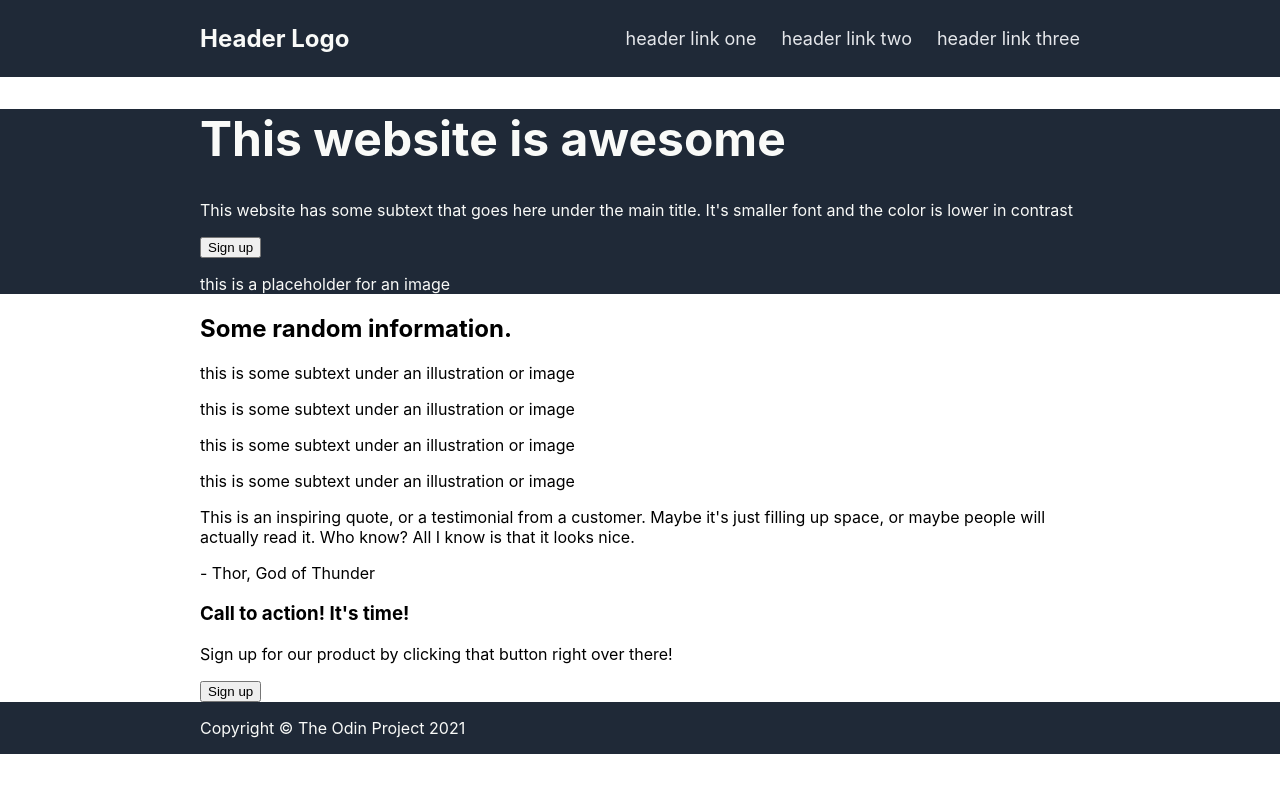
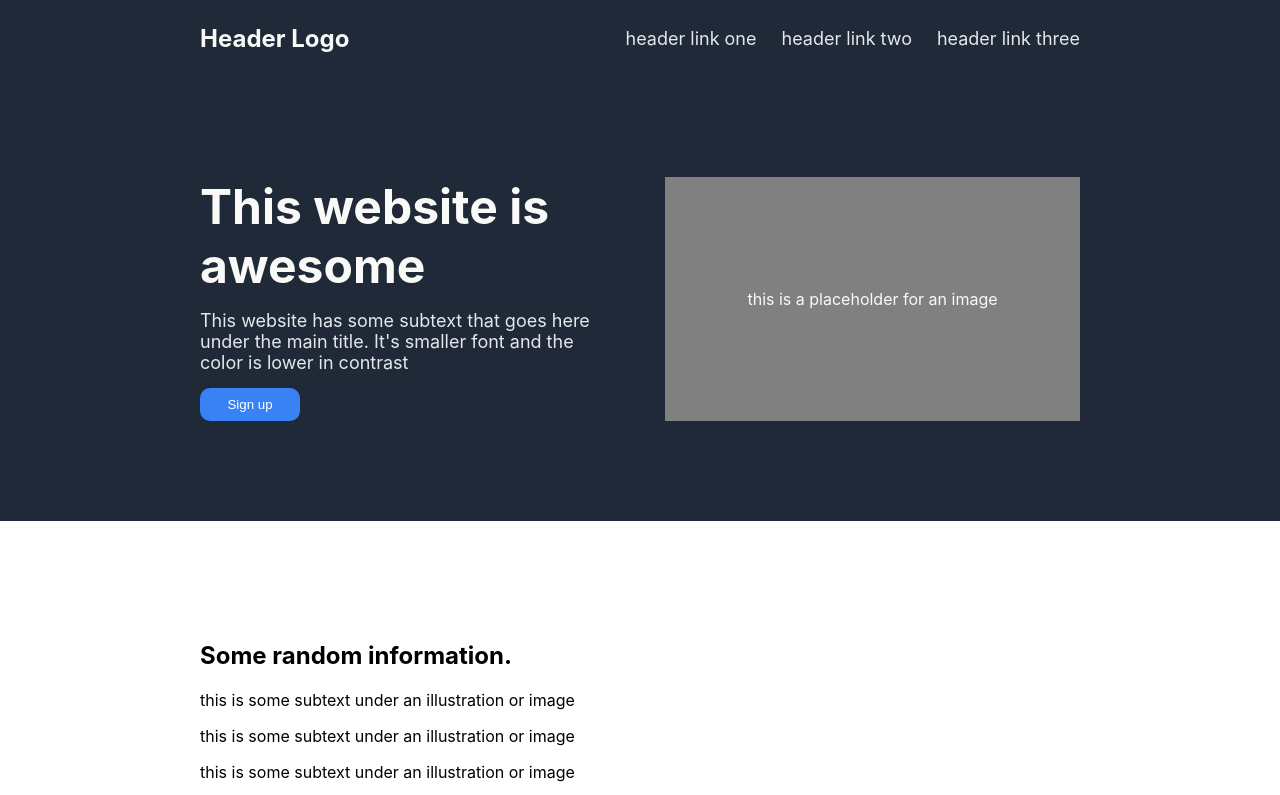
Before and after one commit to karolpiekut/odinLandingPage, a plain HTML site: page index.html in a window 1280 px wide. Shown: the top 795 px of the page. Drawn offline with Linux system fonts and the light colour scheme.

Commit message:
Update CSS for the first section

```diff
--- a/css/styles.css
+++ b/css/styles.css
@@ -4,16 +4,19 @@ body {
     display: flex;
     flex-direction: column;
 }
+
 header, .one, footer {
     background: #1F2937;
     color: #F9FAF8;
     padding: 0 200px;
 }
+
 .two, .three, .four {
-    padding: 0 200px;
+    padding: 100px 200px;
+    min-height: 220px;
 }
 
-header{
+header {
     display: flex;
     justify-content: space-between;
     align-items: center;
@@ -39,4 +42,53 @@ a {
 h1 {
     font-weight: bolder;
     font-size: 48px;
+    margin: 0;
 }
+
+.secondary {
+    font-size: 18px;
+    color: #E5E7EB;
+    margin: 0;
+}
+
+.one {
+    display: flex;
+    padding: 100px 200px;
+    justify-content: space-between;
+    gap: 50px;
+    min-height: 220px;
+}
+
+.left-one-half, .right-one-half {
+    flex: 0 1 calc(50% - 10px);
+}
+
+.right-one-half {
+    display: flex;
+    justify-content: center;
+    align-items: center;
+    background: gray;
+    margin: 0;
+    padding: 0;
+}
+
+.left-one-half {
+    margin: 0;
+    gap: 15px;
+    display: flex;
+    flex-direction: column;
+}
+
+button {
+    background: #3882f6;
+    color: white;
+    border-radius: 10px;
+    max-width: 100px;
+    min-width: 100px;
+    min-height: 33px;
+    max-height: 33px;
+    border-width: 0;
+}
+.two {
+
+}
--- a/index.html
+++ b/index.html
@@ -18,11 +18,13 @@
 </header>
     <main>
     <div class="one">
-        <h1>This website is awesome</h1>
-        <p clas="secondary">This website has some subtext that goes here under the main title. It's smaller font and the color is lower
-            in contrast</p>
-        <button>Sign up</button>
-        <p>this is a placeholder for an image</p>
+        <div class="left-one-half"><h1>This website is awesome</h1>
+            <p class="secondary">This website has some subtext that goes here under the main title. It's smaller font and
+                the color is lower
+                in contrast</p>
+            <button>Sign up</button>
+        </div>
+        <p class="right-one-half">this is a placeholder for an image</p>
     </div>
     <div class="two">
         <h2>Some random information.</h2>
```
